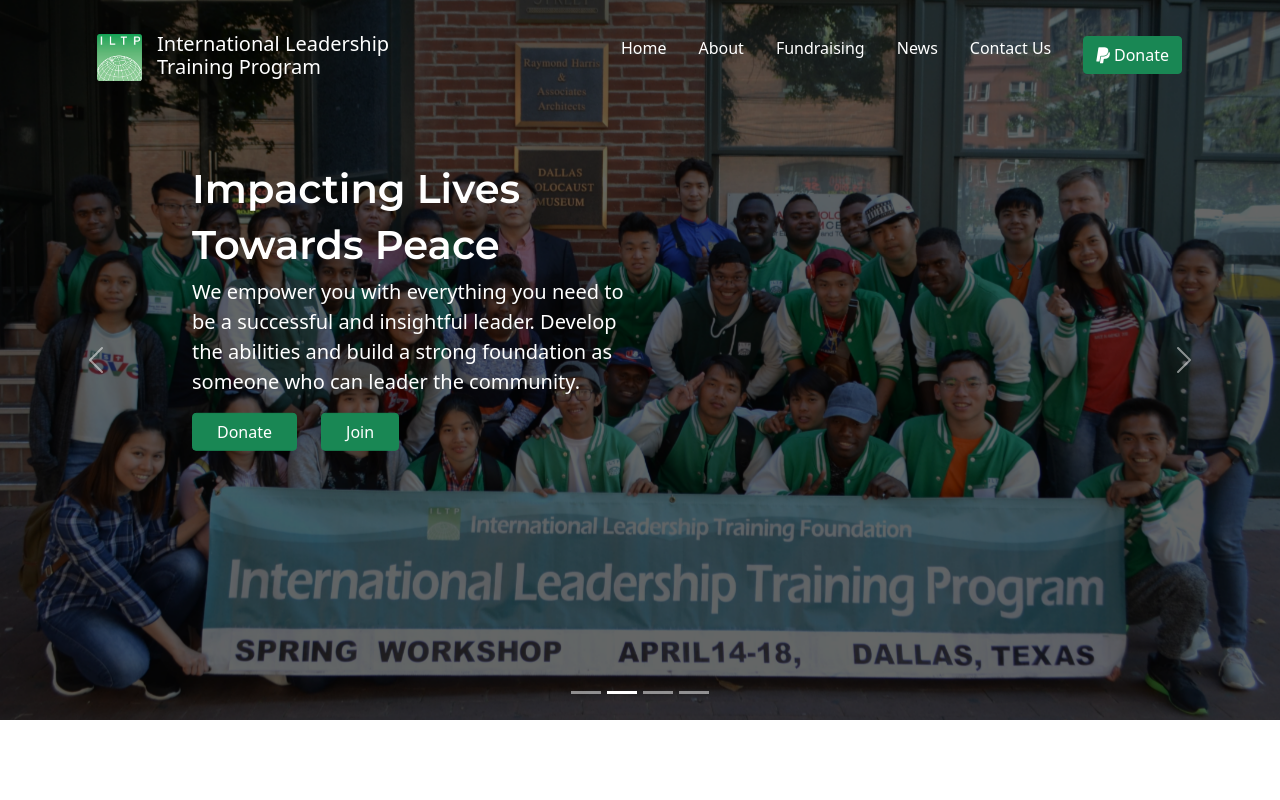
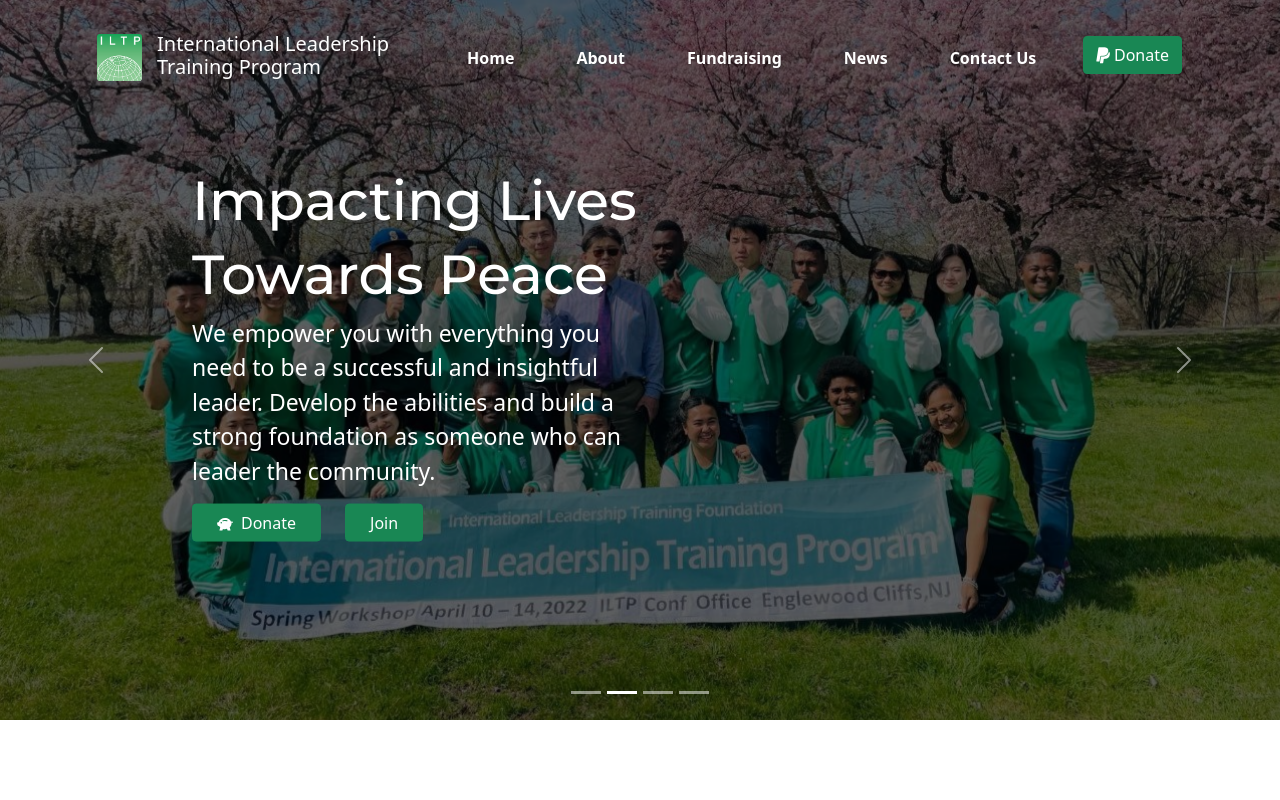
Before and after one commit to pjguitar15/iltpwebsite, a React (Create React App) app: page / in a window 1280 px wide. Shown: the top 800 px of the page. Built offline with nearby package versions, Linux system fonts and the light colour scheme.

Commit message:
added update modal, changed jumbotron font and family, navlink hover effect, news section styling

```diff
--- a/src/Data/JumbotronImageUrls.jsx
+++ b/src/Data/JumbotronImageUrls.jsx
@@ -2,14 +2,15 @@
 import img2 from '../assets/carousel/img2.JPG'
 import img3 from '../assets/carousel/img3.JPG'
 import img4 from '../assets/carousel/img4.JPG'
+
 export const JumbotronImageUrls = [
+  {
+    id: 2,
+    img: img2,
+  },
   {
     id: 1,
     img: img1,
-  },
-  {
-    id: 2,
-    img: img2,
   },
   {
     id: 3,
--- /dev/null
+++ b/src/Data/OurTeamData.js
@@ -0,0 +1,8 @@
+import { v4 as uuidv4 } from 'uuid';
+export const OurTeamData = [
+    { id: uuidv4(), name: 'Hyung Ki Kim', position: 'Chairman', image: 'https://scontent.fmnl8-1.fna.fbcdn.net/v/t1.18169-9/13781919_10205381455416404_5189727867409492464_n.jpg?_nc_cat=106&ccb=1-5&_nc_sid=174925&_nc_ohc=BtexiZCK-aUAX9uzkmg&_nc_ht=scontent.fmnl8-1.fna&oh=00_AT9q8lsw9iBEzjiR7avlqOyUgoHXYDzGmc3bqmkO-hGhcg&oe=628FA394' },
+    { id: uuidv4(), name: 'Member 1', position: 'Member', image: 'https://thumbs.dreamstime.com/b/default-placeholder-businessman-half-length-portr-portrait-photo-avatar-man-gray-color-113622427.jpg' },
+    { id: uuidv4(), name: 'Member 2', position: 'Member', image: 'https://thumbs.dreamstime.com/b/default-placeholder-businessman-half-length-portr-portrait-photo-avatar-man-gray-color-113622427.jpg' },
+    { id: uuidv4(), name: 'Member 3', position: 'Member', image: 'https://thumbs.dreamstime.com/b/default-placeholder-businessman-half-length-portr-portrait-photo-avatar-man-gray-color-113622427.jpg' },
+    { id: uuidv4(), name: 'Member 4', position: 'Member', image: 'https://thumbs.dreamstime.com/b/default-placeholder-businessman-half-length-portr-portrait-photo-avatar-man-gray-color-113622427.jpg' },
+]
--- a/src/components/Admin/AdminNews.jsx
+++ b/src/components/Admin/AdminNews.jsx
@@ -1,13 +1,23 @@
 import React, { useState } from 'react'
 import { Button, Card } from 'react-bootstrap'
 import { NewsData } from '../../Data/NewsData.js'
+import NewsPageModal from './NewsPageModal.jsx'
 import './Admin.css'
 const AdminNews = () => {
   const [data] = useState(NewsData)
+  const [currentItem, setCurrentItem] = useState({})
+  // Modal State
+  const [modalShow, setModalShow] = useState(false)
 
   // card click handler
-  const cardClicked = (id) => {
-    console.log('ID ' + id + ' was clicked')
+  const cardClicked = (itemId, itemTitle, itemImg, itemContent) => {
+    setCurrentItem({
+      id: itemId,
+      title: itemTitle,
+      img: itemImg,
+      content: itemContent,
+    })
+    setModalShow(true)
   }
 
   // handle delete
@@ -17,6 +27,13 @@
 
   return (
     <div>
+      <NewsPageModal
+        currentItem={currentItem}
+        show={modalShow}
+        setModalShow={setModalShow}
+        modalShow={modalShow}
+        onHide={() => setModalShow(false)}
+      />
       <h1>Configure News Page</h1>
       <p className='col-7'>Hello Admin! You can add, edit, and delete news</p>
       <Button>Add News</Button>
@@ -24,7 +41,9 @@
         {data.map((item, index) => (
           <div className='p-2 col-lg-4' key={index}>
             <Card
-              onClick={() => cardClicked(item.id)}
+              onClick={() =>
+                cardClicked(item.id, item.title, item.img, item.content)
+              }
               className='admin-news-card'
               style={{ cursor: 'pointer' }}
             >
--- /dev/null
+++ b/src/components/Admin/NewsPageModal.jsx
@@ -0,0 +1,46 @@
+import React from 'react'
+import { Modal } from 'react-bootstrap'
+
+const NewsPageModal = ({ modalShow, setModalShow, currentItem }) => {
+  return (
+    <div>
+      <Modal
+        size='lg'
+        show={modalShow}
+        onHide={() => setModalShow(false)}
+        aria-labelledby='example-modal-sizes-title-lg'
+      >
+        <Modal.Header closeButton>
+          <Modal.Title id='example-modal-sizes-title-lg'>
+            Update News Item
+          </Modal.Title>
+        </Modal.Header>
+        <Modal.Body>
+          <div className='form-group mb-4'>
+            <label for='exampleFormControlTextarea1' className='my-2'>
+              Edit title
+            </label>
+            <input
+              type='text'
+              value={currentItem.title}
+              className='form-control'
+            />
+          </div>
+          <div class='form-group'>
+            <label for='exampleFormControlTextarea1' className='my-2'>
+              Edit your content
+            </label>
+            <textarea
+              value={currentItem.content}
+              class='form-control'
+              id='exampleFormControlTextarea1'
+              rows='7'
+            ></textarea>
+          </div>
+        </Modal.Body>
+      </Modal>
+    </div>
+  )
+}
+
+export default NewsPageModal
--- a/src/components/Footer.jsx
+++ b/src/components/Footer.jsx
@@ -6,10 +6,6 @@
   // use history hook
   const navigate = useNavigate()
 
-  // go home
-  // const goToHome = () => {
-  //   navigate('/')
-  // }
   return (
     <div>
       <footer className='page-footer bg-success text-white font-small blue pt-4'>
--- a/src/components/HomeSections/JumbotronComponent.jsx
+++ b/src/components/HomeSections/JumbotronComponent.jsx
@@ -18,9 +18,9 @@
   useEffect(() => {
     Aos.init({ duration: 2000 })
   }, [])
+
   return (
     <div>
-
       <Carousel
         data-aos='fade-down'
         data-aos-duration='1000'
@@ -40,33 +40,34 @@
             <Carousel.Caption className='text-start'>
               <h1 className='jumbo-header'>Impacting Lives</h1>
               <h1 className='jumbo-header'>Towards Peace</h1>
-              <p className='col-md-6 lead'>
+              <p
+                className='col-md-6'
+                style={{ fontSize: '23px', fontWeight: '100' }}
+              >
                 We empower you with everything you need to be a successful and
                 insightful leader. Develop the abilities and build a strong
                 foundation as someone who can leader the community.
               </p>
               <p>
-                <Button variant='success px-4 me-3'>Donate</Button>
+                <Button variant='success px-4 me-3'>
+                  <svg
+                    xmlns='http://www.w3.org/2000/svg'
+                    width='16'
+                    height='16'
+                    fill='currentColor'
+                    className='bi bi-piggy-bank-fill me-2'
+                    viewBox='0 0 16 16'
+                  >
+                    <path d='M7.964 1.527c-2.977 0-5.571 1.704-6.32 4.125h-.55A1 1 0 0 0 .11 6.824l.254 1.46a1.5 1.5 0 0 0 1.478 1.243h.263c.3.513.688.978 1.145 1.382l-.729 2.477a.5.5 0 0 0 .48.641h2a.5.5 0 0 0 .471-.332l.482-1.351c.635.173 1.31.267 2.011.267.707 0 1.388-.095 2.028-.272l.543 1.372a.5.5 0 0 0 .465.316h2a.5.5 0 0 0 .478-.645l-.761-2.506C13.81 9.895 14.5 8.559 14.5 7.069c0-.145-.007-.29-.02-.431.261-.11.508-.266.705-.444.315.306.815.306.815-.417 0 .223-.5.223-.461-.026a.95.95 0 0 0 .09-.255.7.7 0 0 0-.202-.645.58.58 0 0 0-.707-.098.735.735 0 0 0-.375.562c-.024.243.082.48.32.654a2.112 2.112 0 0 1-.259.153c-.534-2.664-3.284-4.595-6.442-4.595Zm7.173 3.876a.565.565 0 0 1-.098.21.704.704 0 0 1-.044-.025c-.146-.09-.157-.175-.152-.223a.236.236 0 0 1 .117-.173c.049-.027.08-.021.113.012a.202.202 0 0 1 .064.199Zm-8.999-.65a.5.5 0 1 1-.276-.96A7.613 7.613 0 0 1 7.964 3.5c.763 0 1.497.11 2.18.315a.5.5 0 1 1-.287.958A6.602 6.602 0 0 0 7.964 4.5c-.64 0-1.255.09-1.826.254ZM5 6.25a.75.75 0 1 1-1.5 0 .75.75 0 0 1 1.5 0Z' />
+                  </svg>
+                  Donate
+                </Button>
                 <Button variant='success mx-2 px-4'>Join</Button>
               </p>
             </Carousel.Caption>
           </Carousel.Item>
         ))}
       </Carousel>
-      {/* <Container>
-        <h1 className='jumbo-header'>Impacting Lives</h1>
-        <h1 className='jumbo-header'>Towards Peace</h1>
-        <p className='col-md-6 lead'>
-          We empower you with everything you need to be a successful and
-          insightful leader. Develop the abilities and build a strong foundation
-          as someone who can leader the community.
-        </p>
-
-        <p>
-          <Button variant='success px-4 me-3'>Donate</Button>
-          <Button variant='success mx-2 px-4'>Join</Button>
-        </p>
-      </Container> */}
     </div>
   )
 }
--- a/src/components/News/News.jsx
+++ b/src/components/News/News.jsx
@@ -27,9 +27,9 @@
             <div
               data-aos='zoom-in'
               key={index}
-              className='p2 my-3 col-md-6 col-lg-4'
+              className='px-4 my-3 col-md-6 col-lg-4'
             >
-              <Card>
+              <Card className='shadow border-0'>
                 <Card.Img
                   style={{
                     width: '100%',
@@ -61,6 +61,7 @@
           ))}
         </div>
       </Container>
+      <hr />
     </>
   )
 }
--- a/src/components/News/NewsSlug.jsx
+++ b/src/components/News/NewsSlug.jsx
@@ -16,7 +16,7 @@
         .map((item, index) => (
           <div key={index}>
             <img className='slug-img' src={item.img} alt='image item' />
-            <div className='py-5 col-11 col-sm-10 col-xl-7 mx-auto'>
+            <div className='py-5 col-11 col-sm-10 col-xl-6 mx-auto'>
               <div>
                 <div className='col-12 col-lg-10 col-xl-8'>
                   <img
@@ -25,10 +25,22 @@
                     alt='image item'
                   />
                 </div>
-                <h1>{item.title}</h1>
+                <h2
+                  className='mb-4 mt-3 text-dark ps-3 text-uppercase'
+                  style={{
+                    borderLeft: 'solid #00B2B2 5px',
+                    letterSpacing: '2px',
+                  }}
+                >
+                  {item.title}
+                </h2>
                 <p className='text-muted'>{item.date}</p>
                 <p
-                  style={{ color: '#696969', textAlign: 'justify' }}
+                  style={{
+                    color: '#3C3744',
+                    textAlign: 'justify',
+                    fontWeight: '400',
+                  }}
                   className='slug-content mt-2'
                 >
                   {item.content}
--- a/src/components/styles/AboutUs.css
+++ b/src/components/styles/AboutUs.css
@@ -7,7 +7,7 @@
   background-size: cover;
   background-position: center;
 
-  font-family: 'Bebas Neue';
+  font-family: 'Open Sans';
   padding: 200px 0;
 }
 
--- a/src/components/styles/Home.css
+++ b/src/components/styles/Home.css
@@ -12,6 +12,14 @@
   -webkit-animation: thing 20s;
   -o-animation: thing 20s;
   animation: thing 20s;
+
+  object-fit: cover;
+
+  background-image: linear-gradient(
+    to bottom,
+    rgba(245, 246, 252, 0.52),
+    rgba(117, 19, 93, 0.73)
+  );
 }
 
 @keyframes thing {
@@ -24,9 +32,9 @@
 }
 
 .jumbo-header {
-  /* font-size: 50px; */
+  font-size: 55px;
   font-family: 'Montserrat';
-  font-weight: 600;
+  font-weight: 500;
 }
 .mission-vision div {
   padding: 100px 0;
@@ -141,11 +149,28 @@
   font-size: 40px;
 }
 
-/* .nav-link-hover {
+.nav-link-hover {
   height: 100%;
+  font-weight: 600;
+  margin-top: 6px;
+  padding: 4px 15px;
+  transition: background-color 0.2s ease;
+  border-radius: 2px;
+  position: relative;
 }
 
-.nav-link-hover:hover {
-  background-color: #198754;
-  color: white;
-} */
+.nav-link-hover:after {
+  content: '';
+  position: absolute;
+  background-color: rgb(10, 197, 10);
+  height: 3px;
+  width: 0;
+  left: 0;
+  bottom: -10px;
+  transition: 0.3s;
+}
+
+.nav-link-hover:hover:after {
+  width: 100%;
+  color: white !important;
+}
```
Also changed, not shown: src/components/AboutUs/OurTeam.jsx (+10 -37 lines), src/assets/carousel/test.png (added).
